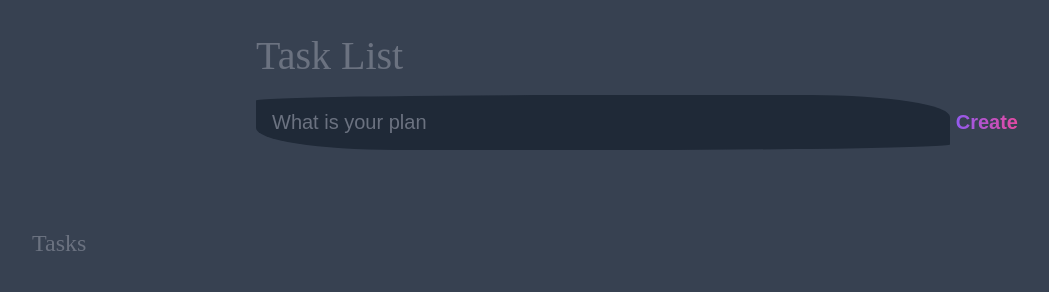
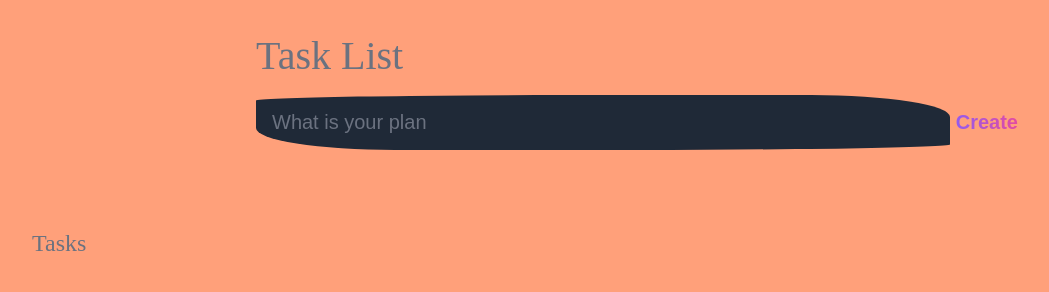
Before and after one commit to tomtom6789/ToDoList, a plain HTML site: page index.html in a window 1280 px wide. Shown: the whole page, without its empty margins (0-1049 px from the left). Drawn offline with Linux system fonts and the light colour scheme; no server answers.

Commit message:
updated background color

```diff
--- a/index.css
+++ b/index.css
@@ -19,7 +19,7 @@ body {
     display: flex;
     flex-direction: column;
     min-height: 100vh;
-    background: var(--dark);
+    background: #FFA07A;
     color: White;
 }
 
```
